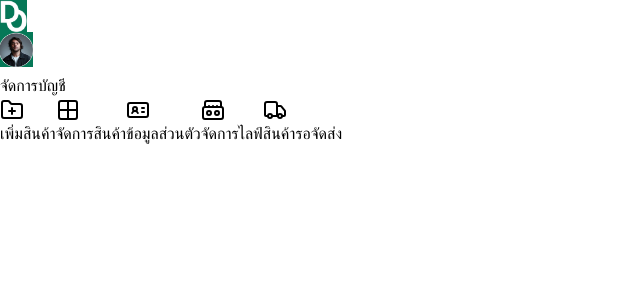
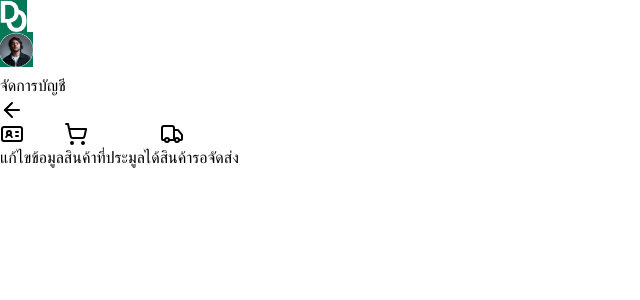
Before and after one commit to Dongy-SE2/dongy-frontend, a Next.js app: page /user in a window 1280 px wide. Shown: the top 300 px of the page, without its empty margins (0-640 px from the left). Built offline with nearby package versions, Linux system fonts and the light colour scheme; no server answers; sample sign-in values are in the browser's storage; a web font is replaced by a local one.

Commit message:
fixed: user route

```diff
--- a/src/app/api/order/getOrderList.ts
+++ b/src/app/api/order/getOrderList.ts
@@ -1,3 +1,4 @@
+"use server"
 import axios from "axios";
 
 export interface Buyer {
--- a/src/app/user/page.tsx
+++ b/src/app/user/page.tsx
@@ -5,20 +5,16 @@ import { redirect } from "next/navigation";
 
 import SellerHomePage from "@/components/userSellerPage";
 import BuyerHomePage from "@/components/userBuyerPage";
-import { getUserInfo } from "../api/user/getUserInfo";
 
 export default async function User() {
   const session = await auth();
   if (session === null || !session.user.id) redirect("/login");
 
-  const userInfo = await getUserInfo(session.user.id);
-  const isSeller = userInfo.role === "seller";
+  const isSeller = session.user.role === "seller";
 
   return (
     <div className="min-h-screen w-full flex justify-center bg-gradient-to-b from-[#E6F6F1] to-[#F6F7F9] p-16">
-      {/* {isSeller ? <SellerHomePage /> : <BuyerHomePage />} */}
-      <SellerHomePage />
-      {/* <BuyerHomePage /> */}
+      {isSeller ? <SellerHomePage /> : <BuyerHomePage />}
     </div>
   );
 }
--- a/src/auth.ts
+++ b/src/auth.ts
@@ -54,6 +54,7 @@ export const { handlers, signIn, signOut, auth } = NextAuth({
             console.error("Login failed: Invalid response", res.data);
             return null;
           }
+          console.log(res.data.user)
 
           return {
             id: res.data.user.id,
@@ -63,7 +64,7 @@ export const { handlers, signIn, signOut, auth } = NextAuth({
             firstname: res.data.user.firstname,
             lastname: res.data.user.lastname,
             jwt: res.data.jwt,
-            role: res.data.user.role, // FIXED: Getting role from user object
+            role: res.data.user.rolename,
           };
         } catch (error: any) {
           console.error("Login error:", error.response?.data || error.message);
--- a/src/components/loginForm.tsx
+++ b/src/components/loginForm.tsx
@@ -30,7 +30,8 @@ export default function LoginForm() {
       setErrorMessage("การเข้าสู่ระบบล้มเหลว");
     } else {
       // Redirect to the appropriate page after successful login
-      window.location.href = "/product"; // Example redirect
+      if (role === "buyer") window.location.href = "/product"; // Example redirect
+      if (role === "seller") window.location.href = "/user"; // Example redirect
     }
   };
 
```
